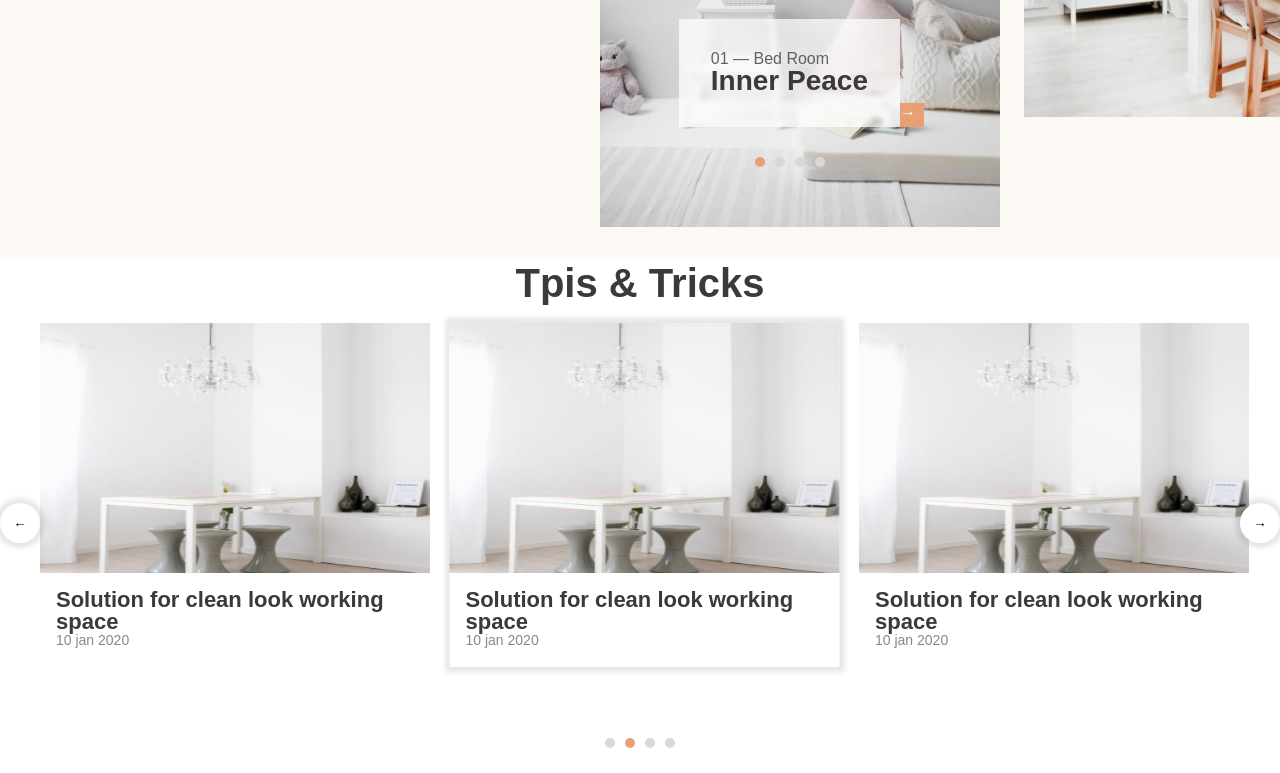
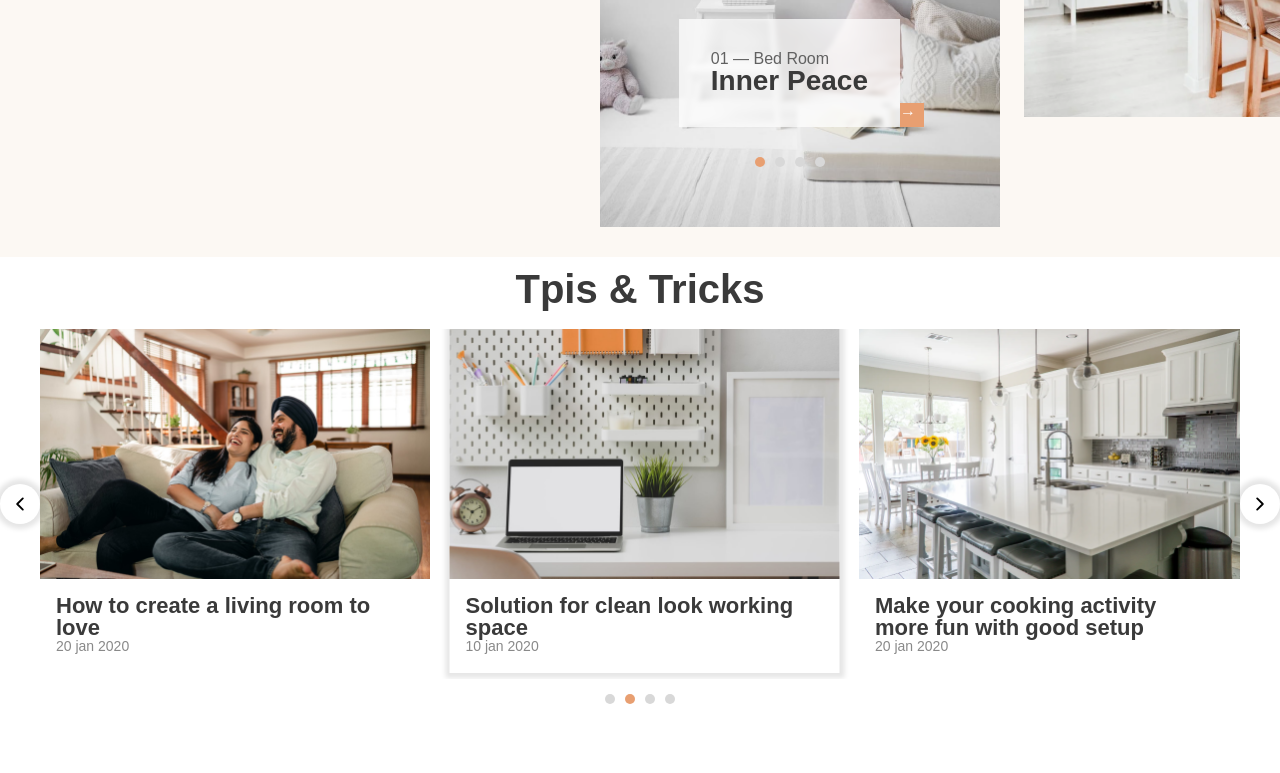
Before and after one commit to rromsky/Funiro-landing-page, a plain HTML site: page index.html in a window 1280 px wide. Shown: the part 2454-3227 px from the top of the page. After the commit the page ends 3183 px from the top, so only its background shows below. Drawn offline with nearby package versions, Linux system fonts and the light colour scheme.

Commit message:
tips & trics section

```diff
--- a/index.html
+++ b/index.html
@@ -603,46 +603,32 @@
     <div class="tips__section">
       <h2 class="tips__section-header">Tpis & Tricks</h2>
       <div class="tips__container">
-        <button class="slider__btn slider__btn--left">&larr;</button>
-        <div class="slider__container">
+        <button class="slider__btn slider__btn--left">
+          <ion-icon name="chevron-back-outline"></ion-icon>
+        </button>
+        <div class="slider__container lazy-hide">
           <div class="slider">
-            <div class="" style="display: none">
+            <div class="slide">
               <div class="testimonial">
                 <img
-                  src="assets/img/products/img1.png"
+                  data-lazy="assets/img/tips/img1.png"
                   alt=""
-                  class="testimonial__image"
+                  class="testimonial__image lazy-image"
                 />
                 <div class="testimonial__text">
                   <span class="testimonial-heading">
-                    Solution for clean look working space
+                    How to create a living room to love
                   </span>
-                  <span class="testimonial-data">10 jan 2020</span>
-                </div>
-              </div>
-            </div>
-
-            <div class="slide">
-              <div class="testimonial">
-                <img
-                  src="assets/img/products/img1.png"
-                  alt=""
-                  class="testimonial__image"
-                />
-                <div class="testimonial__text">
-                  <span class="testimonial-heading">
-                    Solution for clean look working space
-                  </span>
-                  <span class="testimonial-data">10 jan 2020</span>
+                  <span class="testimonial-data">20 jan 2020</span>
                 </div>
               </div>
             </div>
             <div class="slide active" style="transform: translateX(105%)">
               <div class="testimonial">
                 <img
-                  src="assets/img/products/img1.png"
+                  data-lazy="assets/img/tips/img2.png"
                   alt=""
-                  class="testimonial__image"
+                  class="testimonial__image lazy-image"
                 />
                 <div class="testimonial__text">
                   <span class="testimonial-heading">
@@ -655,21 +641,36 @@
             <div class="slide" style="transform: translateX(210%)">
               <div class="testimonial">
                 <img
-                  src="assets/img/products/img1.png"
+                  data-lazy="assets/img/tips/img3.png"
                   alt=""
-                  class="testimonial__image"
+                  class="testimonial__image lazy-image"
                 />
                 <div class="testimonial__text">
                   <span class="testimonial-heading">
-                    Solution for clean look working space
+                    Make your cooking activity more fun with good setup
                   </span>
-                  <span class="testimonial-data">10 jan 2020</span>
+                  <span class="testimonial-data">20 jan 2020</span>
+                </div>
+              </div>
+            </div>
+            <div class="slide" style="transform: translateX(315%)">
+              <div class="testimonial">
+                <img
+                  data-lazy="assets/img/tips/img1.png"
+                  alt=""
+                  class="testimonial__image lazy-image"
+                />
+                <div class="testimonial__text">
+                  <span class="testimonial-heading"> Some text here... </span>
+                  <span class="testimonial-data">4 jan 2023</span>
                 </div>
               </div>
             </div>
           </div>
         </div>
-        <button class="slider__btn slider__btn--right">&rarr;</button>
+        <button class="slider__btn slider__btn--right">
+          <ion-icon name="chevron-forward-outline"></ion-icon>
+        </button>
       </div>
       <div class="tips__indicator indicator-container">
         <div class="tips__indicator indicator-item"></div>
--- a/styles/style.css
+++ b/styles/style.css
@@ -567,7 +567,7 @@ input:focus {
 }
 
 .tips__section-header {
-  padding-top: 0.6rem;
+  padding-top: 1.2rem;
   padding-bottom: 2rem;
 }
 .tips__container {
@@ -578,16 +578,20 @@ input:focus {
 /******************************/
 /********   SLIDER    *********/
 /******************************/
-
+.slider__container {
+  transition: all 0.3s;
+}
 .slider {
   position: relative;
-  height: 40rem;
+  height: 35rem;
   width: 120rem;
+  overflow-x: hidden;
 }
 .slider__btn {
   background-color: #fff;
   padding: 1rem;
   height: 4rem;
+  font-size: 2rem;
   width: 4rem;
   border: none;
   z-index: 15;
```
Also changed, not shown: assets/img/tips/img1.png (added), assets/img/tips/img2.png (added), assets/img/tips/img3.png (added).
